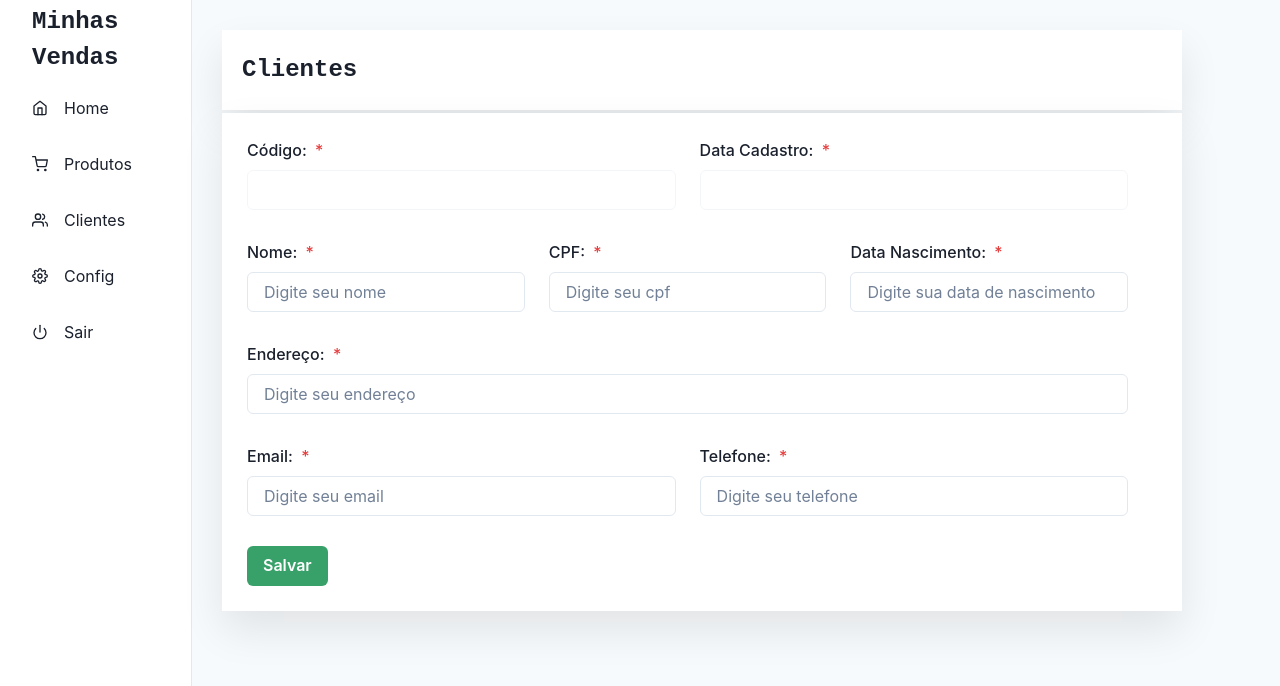
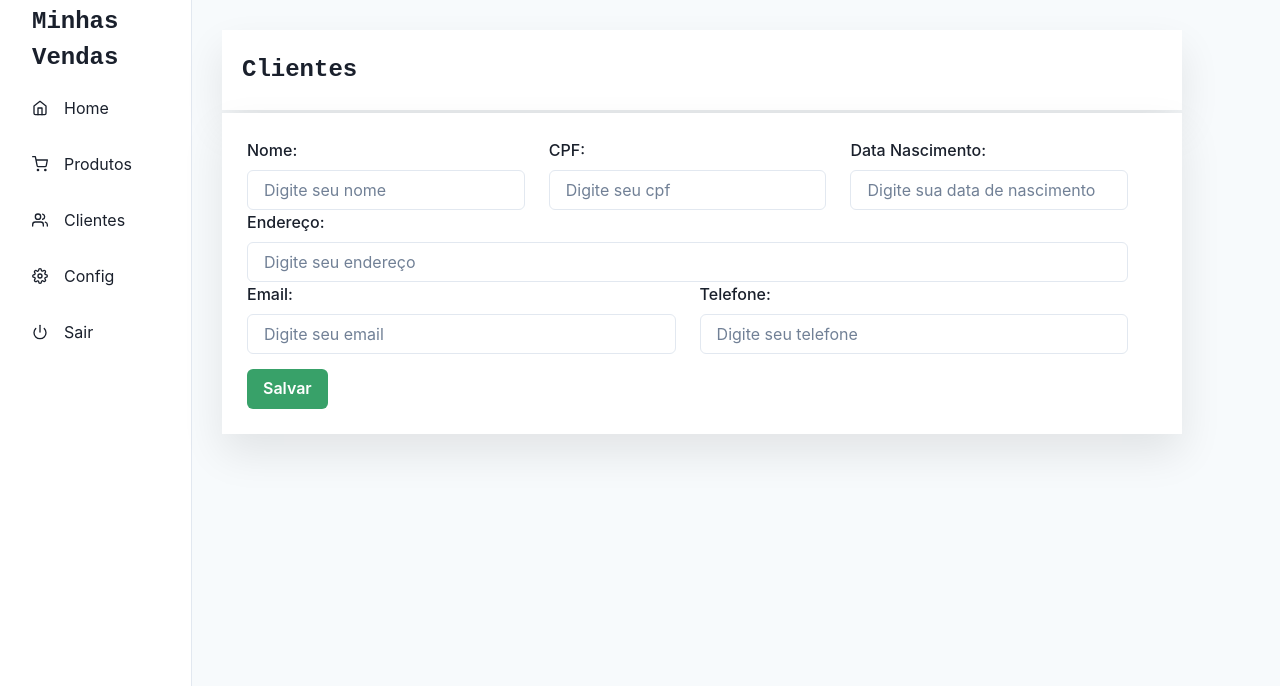
Before and after one commit to Brun0Santos/app-vendas-front, a Next.js app: page /cadastro/clientes in a window 1280 px wide. Shown: the top 686 px of the page. Built offline with nearby package versions, Linux system fonts and the light colour scheme.

Commit message:
feat: configurando validacoes de input com zod

```diff
--- a/package.json
+++ b/package.json
@@ -12,6 +12,7 @@
     "@chakra-ui/react": "^2.8.0",
     "@emotion/react": "^11.11.1",
     "@emotion/styled": "^11.11.0",
+    "@hookform/resolvers": "^3.2.0",
     "@types/node": "20.4.8",
     "@types/react": "18.2.18",
     "@types/react-dom": "18.2.7",
@@ -23,7 +24,8 @@
     "react-dom": "18.2.0",
     "react-icons": "^4.10.1",
     "swr": "^2.2.0",
-    "typescript": "5.1.6"
+    "typescript": "5.1.6",
+    "zod": "^3.21.4"
   },
   "devDependencies": {
     "@typescript-eslint/eslint-plugin": "^6.3.0",
--- a/src/components/clientes/cadastros/cadastroClientes.tsx
+++ b/src/components/clientes/cadastros/cadastroClientes.tsx
@@ -1,26 +1,81 @@
-import { Button, ButtonGroup, Flex, Grid, GridItem, Link } from '@chakra-ui/react';
+/* eslint-disable @typescript-eslint/no-unused-vars */
+import { Button, ButtonGroup, Flex, Grid, GridItem } from '@chakra-ui/react';
+import { zodResolver } from '@hookform/resolvers/zod';
+import { useState } from 'react';
+import { useForm } from 'react-hook-form';
+import * as z from 'zod';
 
+import { Cliente } from '@/app/models/clientes/clientesModel';
+import { clienteCadastroSchema } from '@/components/common/input/clienteSchema';
 import InputData from '@/components/common/input/input';
 import Layout from '@/components/layout/layout';
 
+type FormInput = z.infer<typeof clienteCadastroSchema>;
+
 export default function CadastroClientes() {
+  const [codigoId, setCodigoId] = useState<string>('');
+  const [dataCadastro, setDataCadastro] = useState<string>('');
+  const [nome, setNome] = useState<string>('');
+  const [cpf, setCpf] = useState<string>('');
+  const [dataNascimento, setDataNascimento] = useState<string>('');
+  const [endereco, setEndereco] = useState<string>('');
+  const [email, setEmail] = useState<string>('');
+  const [telefone, setTelefone] = useState<string>('');
+  const {
+    register,
+    handleSubmit,
+    formState: { errors },
+  } = useForm<FormInput>({
+    resolver: zodResolver(clienteCadastroSchema),
+  });
+
+  function submit() {
+    const dataCliente: Cliente = {
+      id: codigoId,
+      dataCadastro,
+      nome,
+      cpf,
+      dataNascimento,
+      endereco,
+      email,
+      telefone,
+    };
+    console.log(dataCliente);
+  }
+
   return (
     <div>
       <Layout titulo="Clientes">
         <Flex flexDirection={'column'} p={'25px'} w={'97%'}>
+          {codigoId && (
             <Grid templateColumns="repeat(2, 1fr)" gap={6} w="100%">
               <GridItem>
-              <InputData label="Código" typeInput="number" disableInput={true} />
+                <InputData
+                  label="Código"
+                  typeInput="number"
+                  disableInput={true}
+                  valueInput={codigoId}
+                />
               </GridItem>
 
               <GridItem>
-              <InputData label="Data Cadastro" disableInput={true} />
+                <InputData label="Data Cadastro" disableInput={true} valueInput={dataCadastro} />
               </GridItem>
             </Grid>
+          )}
 
           <Grid templateColumns="repeat(3, 1fr)" gap={6} w="100%">
             <GridItem>
-              <InputData label="Nome" placeholder="Digite seu nome" autoComplete="off" />
+              <InputData
+                label="Nome"
+                placeholder="Digite seu nome"
+                autoComplete="off"
+                valueInput={nome}
+                onChanges={setNome}
+              />
+              {errors.nome?.message && (
+                <p style={{ color: 'red', fontSize: '13px' }}>{errors.nome?.message}</p>
+              )}
             </GridItem>
 
             <GridItem>
@@ -29,7 +84,12 @@ export default function CadastroClientes() {
                 typeInput="number"
                 placeholder="Digite seu cpf"
                 autoComplete="off"
+                valueInput={cpf}
+                onChanges={setCpf}
               />
+              {errors.cpf?.message && (
+                <p style={{ color: 'red', fontSize: '13px' }}>{errors.cpf?.message}</p>
+              )}
             </GridItem>
 
             <GridItem>
@@ -38,15 +98,29 @@ export default function CadastroClientes() {
                 typeInput="number"
                 autoSave="false"
                 placeholder="Digite sua data de nascimento"
+                valueInput={dataNascimento}
+                onChanges={setDataNascimento}
               />
             </GridItem>
           </Grid>
 
-          <InputData label="Endereço" placeholder="Digite seu endereço" autoComplete="off" />
+          <InputData
+            label="Endereço"
+            placeholder="Digite seu endereço"
+            autoComplete="off"
+            valueInput={endereco}
+            onChanges={setEndereco}
+          />
 
           <Grid templateColumns="repeat(2, 1fr)" gap={6} w="100%">
             <GridItem>
-              <InputData label="Email" typeInput="number" placeholder="Digite seu email" />
+              <InputData
+                label="Email"
+                typeInput="number"
+                placeholder="Digite seu email"
+                valueInput={email}
+                onChanges={setEmail}
+              />
             </GridItem>
 
             <GridItem>
@@ -55,16 +129,15 @@ export default function CadastroClientes() {
                 typeInput="number"
                 autoSave="false"
                 placeholder="Digite seu telefone"
+                valueInput={telefone}
+                onChanges={setTelefone}
               />
             </GridItem>
           </Grid>
-
-          <ButtonGroup gap="4">
-            <Link href={'/consultas/produtos'}>
-              <Button colorScheme="green" _hover={{ bg: 'gray.400' }}>
+          <ButtonGroup mt={'15px'}>
+            <Button colorScheme="green" _hover={{ bg: 'gray.400' }} onClick={submit} type="submit">
               Salvar
             </Button>
-            </Link>
           </ButtonGroup>
         </Flex>
       </Layout>
--- /dev/null
+++ b/src/components/common/input/clienteSchema.ts
@@ -0,0 +1,41 @@
+import * as z from 'zod';
+
+const message = (campo: string, caracteres: number): string => {
+  return `O campo ${campo} deve possuir pelo menos ${caracteres} caracteres.`;
+};
+
+export const clienteCadastroSchema = z.object({
+  nome: z
+    .string()
+    .trim()
+    .min(3, { message: message('nome', 3) })
+    .toLowerCase(),
+
+  cpf: z
+    .string()
+    .trim()
+    .min(11, { message: message('cpf', 11) }),
+
+  dataNascimento: z
+    .string({ required_error: 'campo obrigatório' })
+    .min(3, { message: message('data nascimento', 6) })
+    .trim(),
+
+  endereco: z
+    .string()
+    .trim()
+    .toLowerCase()
+    .min(3, { message: 'O campo nome deve possuir pelo menos 3 caracteres.' }),
+
+  email: z
+    .string()
+    .trim()
+    .email()
+    .toLowerCase()
+    .min(3, { message: 'O campo nome deve possuir pelo menos 4 caracteres.' }),
+
+  telefone: z
+    .string()
+    .trim()
+    .min(3, { message: 'O campo nome deve possuir pelo menos 5 caracteres.' }),
+});
--- a/src/components/common/input/input.tsx
+++ b/src/components/common/input/input.tsx
@@ -1,5 +1,5 @@
 import { FormControl, FormLabel, Input } from '@chakra-ui/react';
-import { InputHTMLAttributes } from 'react';
+import { FormEventHandler, InputHTMLAttributes } from 'react';
 
 import { formatReal } from '@/app/util/parserValue';
 
@@ -25,7 +25,7 @@ export default function InputData({
   typeInput,
 }: InputProps) {
   return (
-    <FormControl isRequired pb={'30px'}>
+    <FormControl>
       <FormLabel>{`${label}`}: </FormLabel>
       <Input
         placeholder={placeholder}
--- a/src/pages/_document.tsx
+++ b/src/pages/_document.tsx
@@ -1,4 +1,4 @@
-import { Html, Head, Main, NextScript } from 'next/document'
+import { Head, Html, Main, NextScript } from 'next/document';
 
 export default function Document() {
   return (
@@ -9,5 +9,5 @@ export default function Document() {
         <NextScript />
       </body>
     </Html>
-  )
+  );
 }
```
Also changed, not shown: 1 other file (tests, documents, lock files or other folders). Lines whose indentation alone changed are shown as unchanged.
